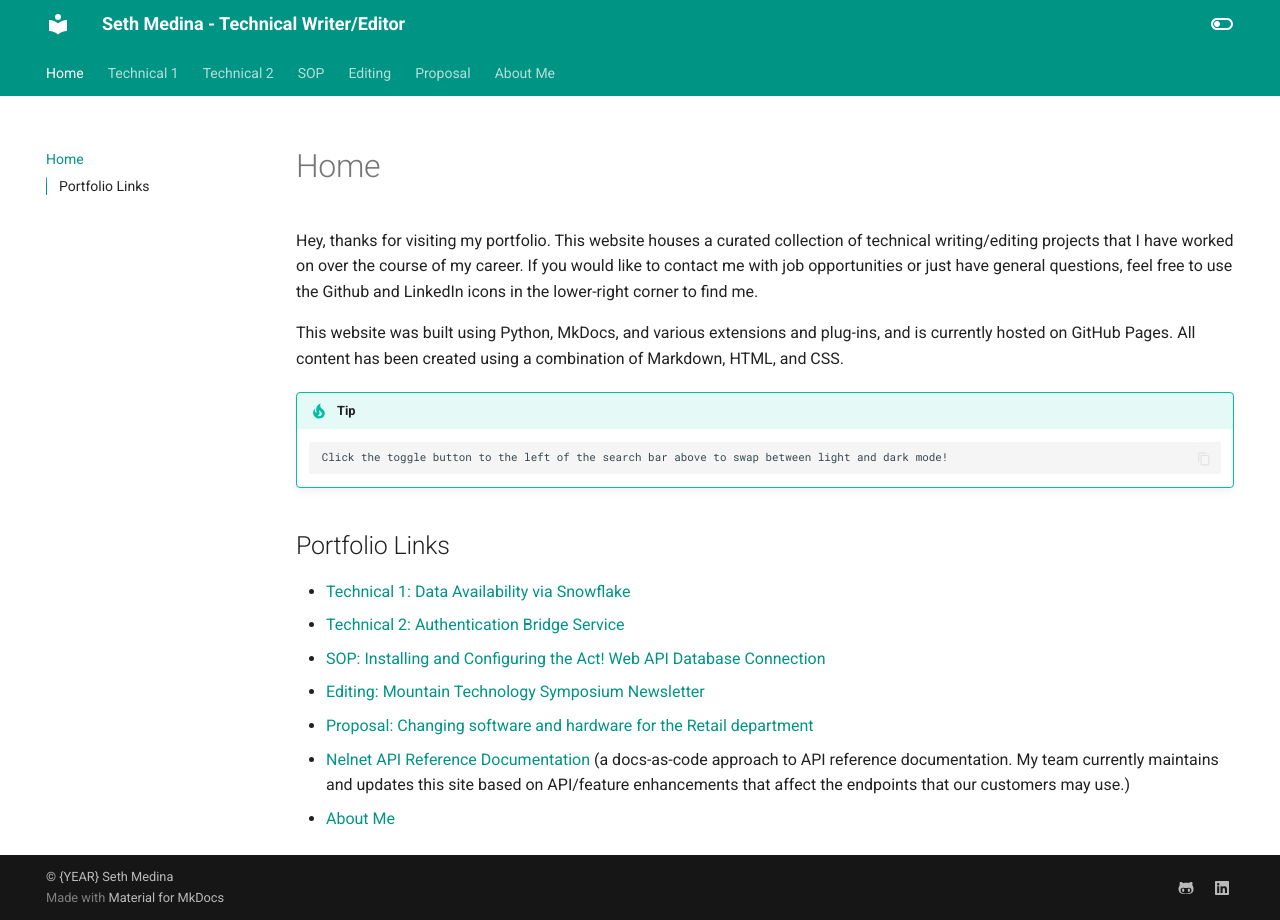
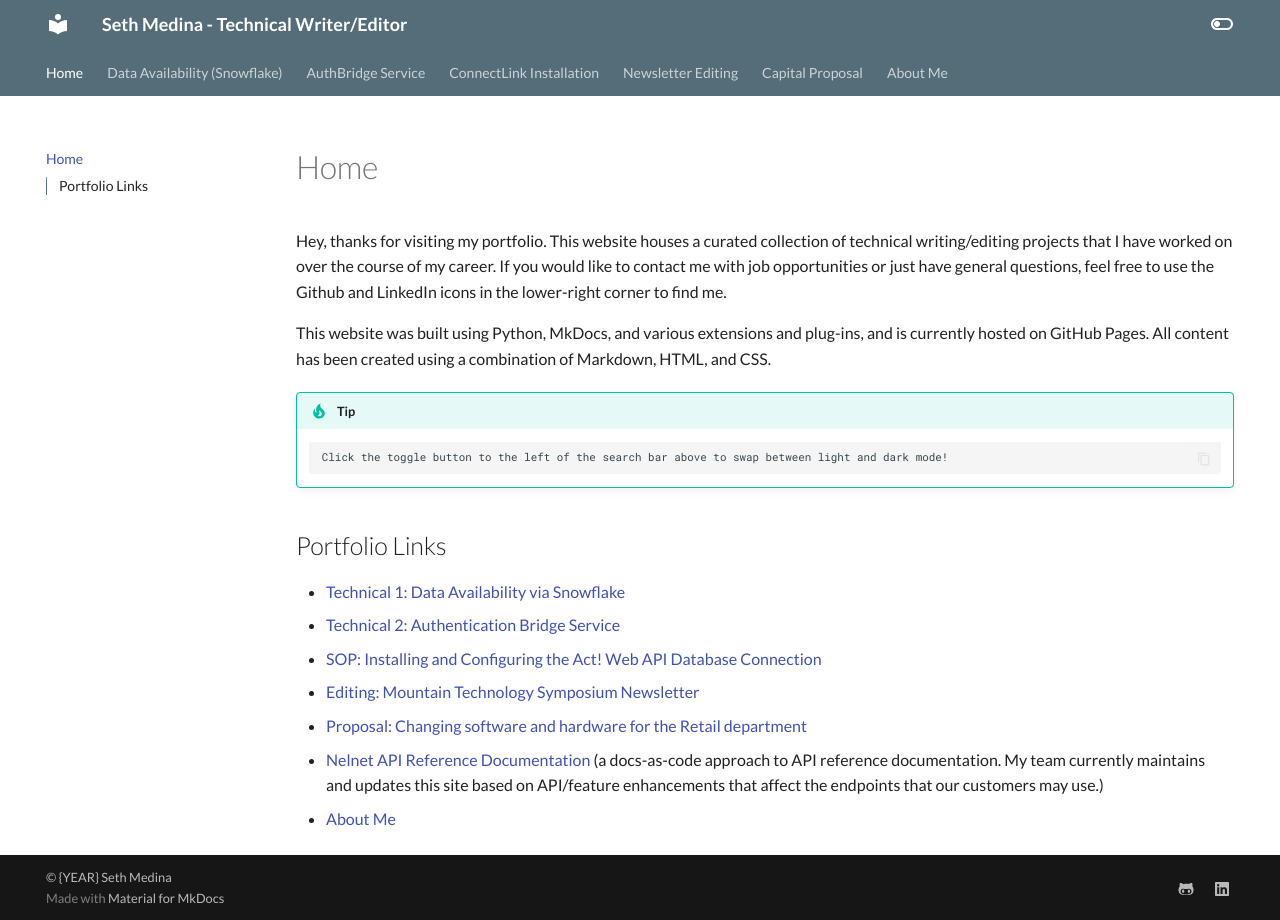
Before and after one commit to medinast21/medina-portfolio, an MkDocs documentation site: the page built from docs/index.md, in a window 1280 px wide. Built offline with MkDocs 1.6.1 and Material for MkDocs 9.7.7, drawn with Linux system fonts in a browser that asks for light colours.

Commit message:
Site color scheme changed

```diff
--- a/mkdocs.yml
+++ b/mkdocs.yml
@@ -12,28 +12,31 @@ theme:
     - content.code.annotation
     - content.code.copy
   language: en
+  font:
+    text: Lato
+    code: Roboto Mono
   palette:
     - scheme: default
       toggle:
         icon: material/toggle-switch-off-outline
         name: Switch to dark mode
-      primary: teal
-      accent: purple
+      primary: blue-grey
+      accent: cyan
     - scheme: slate
       toggle:
         icon: material/toggle-switch
         name: Switch to light mode
-      primary: teal
-      accent: lime
+      primary: blue-grey
+      accent: cyan
 
 nav:
-    - 'index.md'
-    - 'DataAvailability_Snowflake.md'
-    - 'AuthBridgeService.md'
-    - 'Act_ConnectLink_Install.md'
-    - 'MTS_Newsletter_Edits.md'
-    - 'EZLinks_Capital_Proposal.md'
-    - 'AboutMe.md'
+    - Home: index.md
+    - Data Availability (Snowflake): DataAvailability_Snowflake.md
+    - AuthBridge Service: AuthBridgeService.md
+    - ConnectLink Installation: Act_ConnectLink_Install.md
+    - Newsletter Editing: MTS_Newsletter_Edits.md
+    - Capital Proposal: EZLinks_Capital_Proposal.md
+    - About Me: AboutMe.md
 
 extra:
     social:
```
